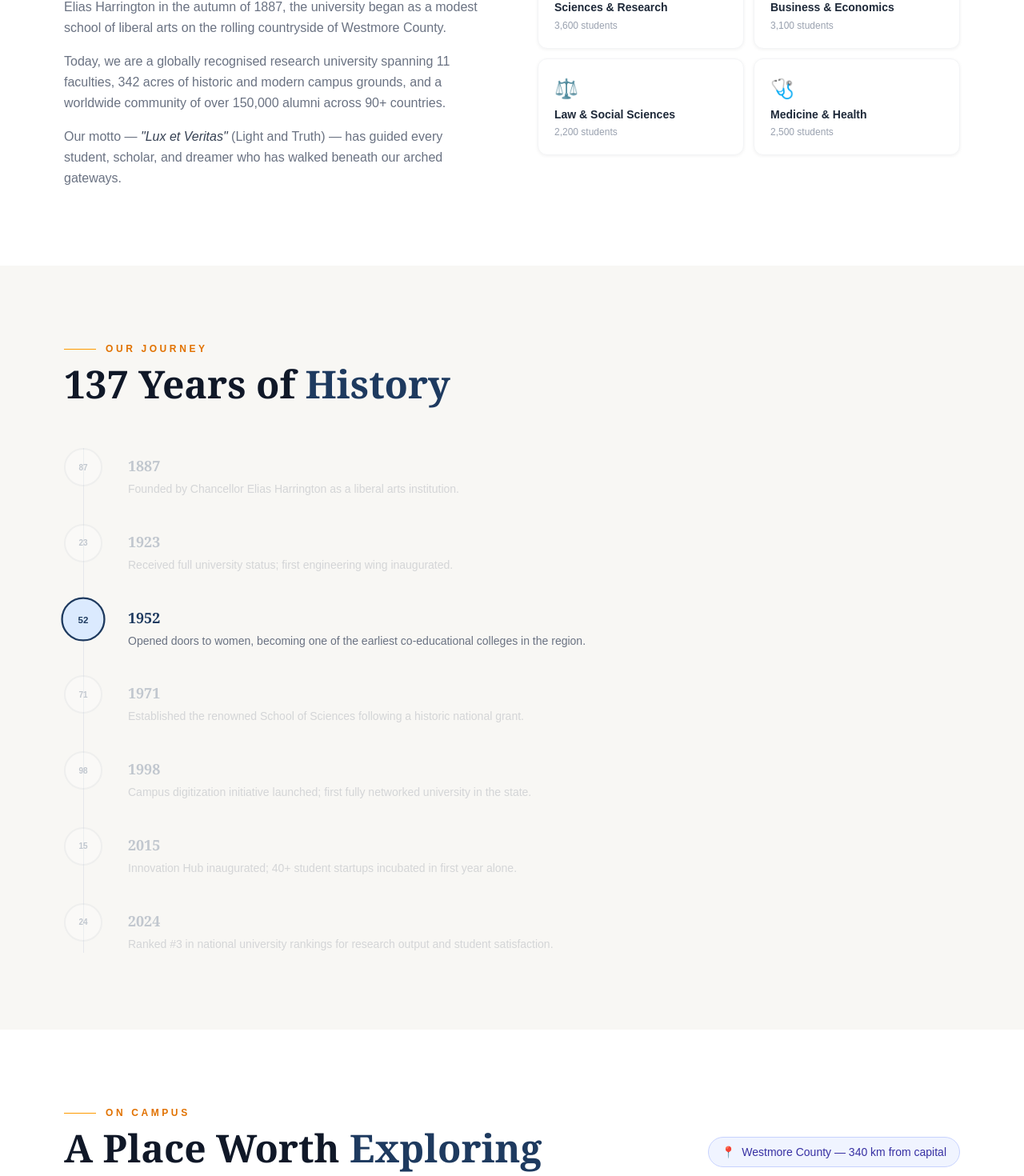
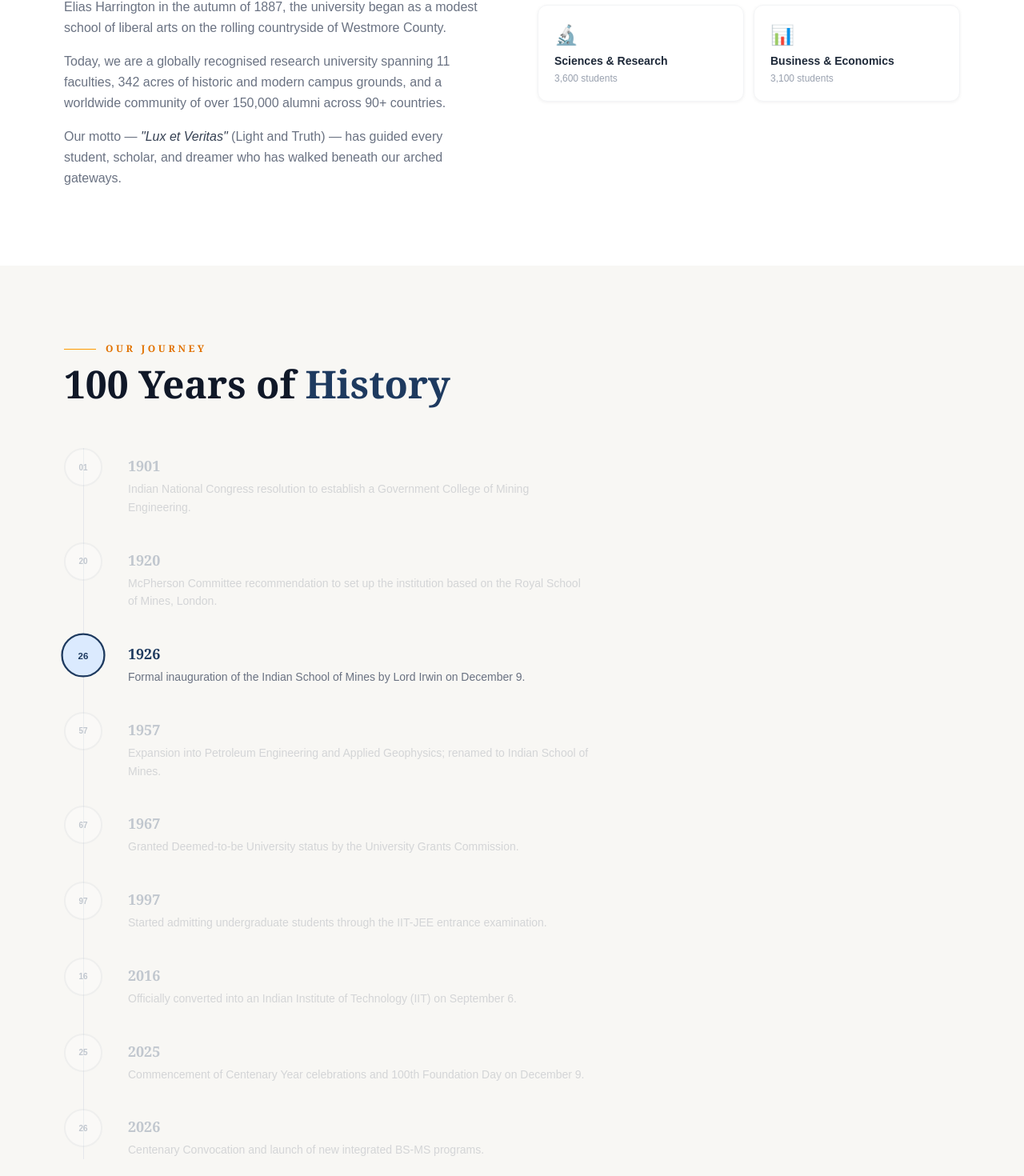
Before and after one commit to Mahadev422/Campus, a React (Vite) app in the folder frontend/: page / in a window 1280 px wide. Shown: the part 1196-2666 px from the top of the page at 80% size. Built offline with nearby package versions, Linux system fonts and the light colour scheme; no server answers.

Commit message:
add corret info

```diff
--- a/frontend/src/pages/Home.jsx
+++ b/frontend/src/pages/Home.jsx
@@ -1,7 +1,7 @@
 import { useState, useEffect } from "react";
 
 const stats = [
-  { label: "Founded", value: "1887" },
+  { label: "Founded", value: "1926" },
   { label: "Students", value: "18,400+" },
   { label: "Faculty", value: "1,200+" },
   { label: "Acres", value: "342" },
@@ -12,75 +12,110 @@
   { name: "Arts & Humanities", icon: "🎨", count: "2,800 students" },
   { name: "Sciences & Research", icon: "🔬", count: "3,600 students" },
   { name: "Business & Economics", icon: "📊", count: "3,100 students" },
-  { name: "Law & Social Sciences", icon: "⚖️", count: "2,200 students" },
-  { name: "Medicine & Health", icon: "🩺", count: "2,500 students" },
 ];
 
 const campusSpots = [
   {
-    name: "The Grand Library",
-    desc: "A 5-floor historic library housing over 2.3 million volumes and rare manuscripts dating back to 1891. A sanctuary of knowledge with arched ceilings and oak reading tables.",
+    name: "Heritage Building",
+    desc: "The 'face and soul' of the institute, this colonial-style building was inaugurated in 1926. It houses the administrative offices and the Geological Museum.",
     tag: "Heritage",
     hours: "Mon–Sun · 7am – 11pm",
-    image: "https://images.unsplash.com/photo-1568667256549-094345857637?w=800&q=80",
+    image: "https://commons.wikimedia.org/wiki/File:Heritage_Building_at_IIT_Dhanbad_1.jpg",
     accent: "#b45309",
     light: "#fef3c7",
   },
   {
-    name: "Innovation Hub",
-    desc: "State-of-the-art research labs, maker spaces, and incubator facilities. Home to 40+ active student startups and cutting-edge collaborative workspaces.",
+    name: "Central Library",
+    desc: "One of the largest technical libraries in Asia, this seven-storey facility is a primary academic hub for research and study.",
     tag: "Modern",
     hours: "Mon–Sat · 8am – 10pm",
-    image: "https://images.unsplash.com/photo-1497366754035-f200968a7b9c?w=800&q=80",
+    image: "https://encrypted-tbn1.gstatic.com/images?q=tbn:ANd9GcRvbh8teVscRTaI3gr0qPrqX-IIQixns23rscBaVUqQisow3ttw",
     accent: "#1d4ed8",
     light: "#eff6ff",
   },
   {
-    name: "Meridian Quad",
-    desc: "The social heart of campus — a sweeping green lawn framed by neo-Gothic buildings. The ideal place for relaxation, student events, and open-air lectures.",
+    name: "Oval Garden",
+    desc: "A beautifully manicured garden featuring a 2.5-million-year-old petrified wood fossil and serving as a central green lung for the campus.",
     tag: "Social",
     hours: "Open all day · All year",
-    image: "https://images.unsplash.com/photo-1607013251379-e6eecfffe234?w=800&q=80",
+    image: "https://encrypted-tbn0.gstatic.com/images?q=tbn:ANd9GcTm2eCxvz74dNqxV4Jq8r-dC9Iktn6dmLSesQroXE6Tu9AVV-sc",
     accent: "#15803d",
     light: "#f0fdf4",
   },
   {
-    name: "Harrington Hall",
-    desc: "The founding building of the college, constructed in 1887. Now home to administrative offices and a small heritage museum chronicling 137 years of campus history.",
+    name: "Student Activity Centre (SAC)",
+    desc: "A high-end facility for extracurriculars, including gyms, yoga centers, and synthetic sports courts.",
     tag: "Historic",
     hours: "Mon–Fri · 9am – 5pm",
-    image: "https://images.unsplash.com/photo-1576490559132-e9e8f31b8e50?w=800&q=80",
+    image: "https://encrypted-tbn0.gstatic.com/images?q=tbn:ANd9GcTAvqTT5EaH3tFpcFK41Ljo5l-iJyahI8JPMIlDvaHAgQGfcjPI",
     accent: "#92400e",
     light: "#fff7ed",
   },
   {
-    name: "The Sports Complex",
-    desc: "A world-class athletic facility with an Olympic pool, indoor courts, a 400-metre track, and a dedicated fitness centre open to all enrolled students.",
-    tag: "Athletics",
+    name: "New Lecture Hall Complex (NLHC)",
+    desc: "A high-capacity academic building designed for modern learning, featuring smart classrooms and large halls for undergraduate lectures.",
+    tag: "Education",
     hours: "Daily · 6am – 9pm",
     image: "https://images.unsplash.com/photo-1519452635265-7b1fbfd1e4e0?w=800&q=80",
     accent: "#7c3aed",
     light: "#f5f3ff",
   },
   {
-    name: "The Founders' Garden",
-    desc: "A serene botanical garden planted in 1912, featuring over 300 species of flora. A favourite for students seeking quiet reflection between lectures.",
-    tag: "Nature",
-    hours: "Open daily · Dawn – Dusk",
-    image: "https://images.unsplash.com/photo-1587614382346-4ec70e388b28?w=800&q=80",
-    accent: "#047857",
-    light: "#ecfdf5",
-  },
+    name: 'I2H',
+    desc: 'Institue Innovation Hub',
+    tag: 'Modern',
+    hours: "Daily · 6am – 9pm",
+    image: 'https://encrypted-tbn3.gstatic.com/images?q=tbn:ANd9GcRvog-iTnN3BpBek3xaMMte071npLPZyhGrTUR4QVRzboS4-hmD',
+    accent: "#7c3aed",
+    light: "#f5f3ff",
+  }
 ];
 
 const milestones = [
-  { year: "1887", event: "Founded by Chancellor Elias Harrington as a liberal arts institution." },
-  { year: "1923", event: "Received full university status; first engineering wing inaugurated." },
-  { year: "1952", event: "Opened doors to women, becoming one of the earliest co-educational colleges in the region." },
-  { year: "1971", event: "Established the renowned School of Sciences following a historic national grant." },
-  { year: "1998", event: "Campus digitization initiative launched; first fully networked university in the state." },
-  { year: "2015", event: "Innovation Hub inaugurated; 40+ student startups incubated in first year alone." },
-  { year: "2024", event: "Ranked #3 in national university rankings for research output and student satisfaction." },
+  {
+    year: "1901",
+    event:
+      "Indian National Congress resolution to establish a Government College of Mining Engineering.",
+  },
+  {
+    year: "1920",
+    event:
+      "McPherson Committee recommendation to set up the institution based on the Royal School of Mines, London.",
+  },
+  {
+    year: "1926",
+    event:
+      "Formal inauguration of the Indian School of Mines by Lord Irwin on December 9.",
+  },
+  {
+    year: "1957",
+    event:
+      "Expansion into Petroleum Engineering and Applied Geophysics; renamed to Indian School of Mines.",
+  },
+  {
+    year: "1967",
+    event:
+      "Granted Deemed-to-be University status by the University Grants Commission.",
+  },
+  {
+    year: "1997",
+    event:
+      "Started admitting undergraduate students through the IIT-JEE entrance examination.",
+  },
+  {
+    year: "2016",
+    event:
+      "Officially converted into an Indian Institute of Technology (IIT) on September 6.",
+  },
+  {
+    year: "2025",
+    event:
+      "Commencement of Centenary Year celebrations and 100th Foundation Day on December 9.",
+  },
+  {
+    year: "2026",
+    event: "Centenary Convocation and launch of new integrated BS-MS programs.",
+  },
 ];
 
 const testimonials = [
@@ -196,7 +231,7 @@
     <div className="min-h-screen bg-white text-gray-900" style={{ fontFamily: "'Georgia', 'Times New Roman', serif" }}>
 
       {/* ════════════ HERO ════════════ */}
-      <header className="relative overflow-hidden" style={{ minHeight: "100vh" }}>
+      <header className="relative overflow-hidden min-h-screen">
         <img
           src="https://images.unsplash.com/photo-1541339907198-e08756dedf3f?w=1600&q=80"
           alt="Harrington University campus"
@@ -209,7 +244,7 @@
         <nav className="absolute top-0 left-0 right-0 flex items-center justify-between px-8 py-5 z-20">
           <div className="flex items-center gap-3">
             <div className="w-9 h-9 rounded-full flex items-center justify-center text-white font-bold text-sm" style={{ backgroundColor: "#1e3a5f" }}>H</div>
-            <span className="text-sm tracking-widest uppercase text-white font-medium" style={{ fontFamily: "sans-serif" }}>Harrington University</span>
+            <span className="text-sm tracking-widest uppercase text-white font-medium" style={{ fontFamily: "sans-serif" }}>IIT-ISM Dhanbad</span>
           </div>
           <div className="hidden md:flex gap-8 text-sm text-white/80" style={{ fontFamily: "sans-serif" }}>
             {["Overview", "Journey", "Campus", "People"].map((t) => (
@@ -222,13 +257,13 @@
         <div className="absolute bottom-0 left-0 right-0 z-10 px-8 md:px-20 pb-16 max-w-6xl">
           <div className="flex items-center gap-3 mb-5">
             <div className="w-10 h-px bg-amber-500" />
-            <span className="text-amber-600 text-xs tracking-[0.35em] uppercase" style={{ fontFamily: "sans-serif" }}>Est. 1887 · Excellence in Education</span>
+            <span className="text-amber-600 text-xs tracking-[0.35em] uppercase" style={{ fontFamily: "sans-serif" }}>Est. 1926 · Excellence in Education</span>
           </div>
           <h1 className="font-bold leading-none text-gray-900 mb-1" style={{ fontSize: "clamp(3.5rem, 10vw, 7rem)", letterSpacing: "-0.03em" }}>
-            Harrington
+            IIT-ISM
           </h1>
           <h2 className="font-normal leading-none mb-8" style={{ fontSize: "clamp(2rem, 5vw, 4rem)", letterSpacing: "-0.01em", color: "#1e3a5f" }}>
-            University
+            Dhanbad
           </h2>
           <p className="max-w-lg text-gray-500 text-lg leading-relaxed" style={{ fontFamily: "sans-serif" }}>
             A century of scholarship, discovery, and service. Where traditions of learning meet the ambitions of tomorrow.
@@ -279,10 +314,10 @@
         <div className="max-w-7xl mx-auto">
           <div className="flex items-center gap-3 mb-3">
             <div className="w-10 h-px bg-amber-500" />
-            <span className="text-xs tracking-[0.3em] uppercase font-semibold text-amber-600" style={{ fontFamily: "sans-serif" }}>Our Journey</span>
+            <span className="text-xs tracking-[0.3em] uppercase font-semibold text-amber-600 font-serif">Our Journey</span>
           </div>
           <h3 className="text-5xl font-bold mb-14 text-gray-900">
-            137 Years of <span style={{ color: "#1e3a5f" }}>History</span>
+            {Number(new Date().getFullYear()) - 1926} Years of <span className="text-[#1e3a5f]">History</span>
           </h3>
 
           <div className="relative">
```
